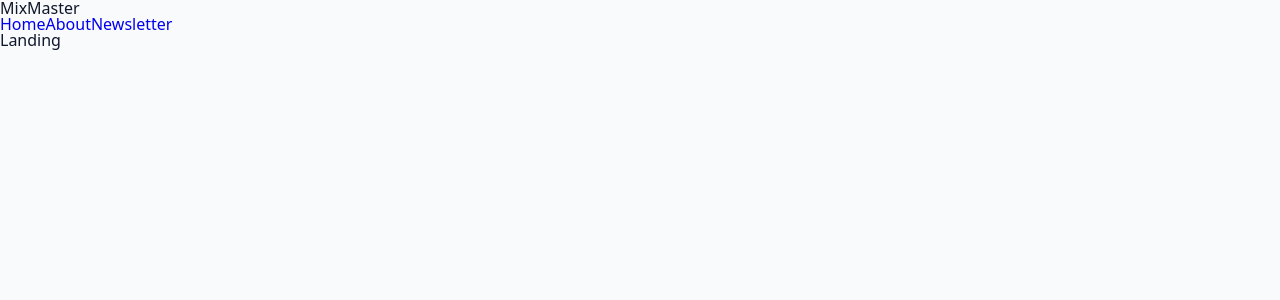
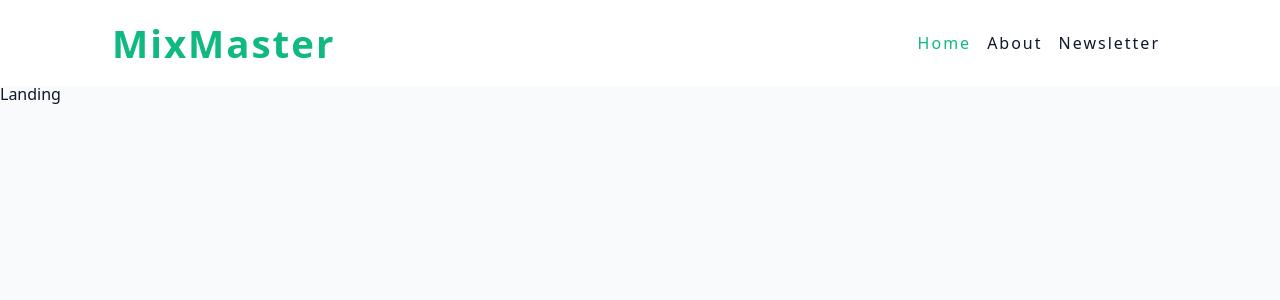
Before and after one commit to arianbod/react-cocktail-makers, a React (Vite) app: page / in a window 1280 px wide. Shown: the top 300 px of the page. Built offline with nearby package versions, Linux system fonts and the light colour scheme.

Commit message:
Styled Component connected

```diff
--- a/components/Navbar.jsx
+++ b/components/Navbar.jsx
@@ -1,13 +1,10 @@
 import React from 'react';
 import { NavLink } from 'react-router-dom';
-import styled from 'styled-components';
-
-
+import Wrapper from '../src/assets/wrappers/Navbar';
 const Navbar = () => {
 	return (
-		<nav>
+		<Wrapper>
 			<div className='nav-center'>
-
 				<span className='logo'>MixMaster</span>
 				<div className='nav-links'>
 					<NavLink
@@ -27,7 +24,7 @@ const Navbar = () => {
 					</NavLink>
 				</div>
 			</div>
-		</nav>
+		</Wrapper>
 	);
 };
 
```
